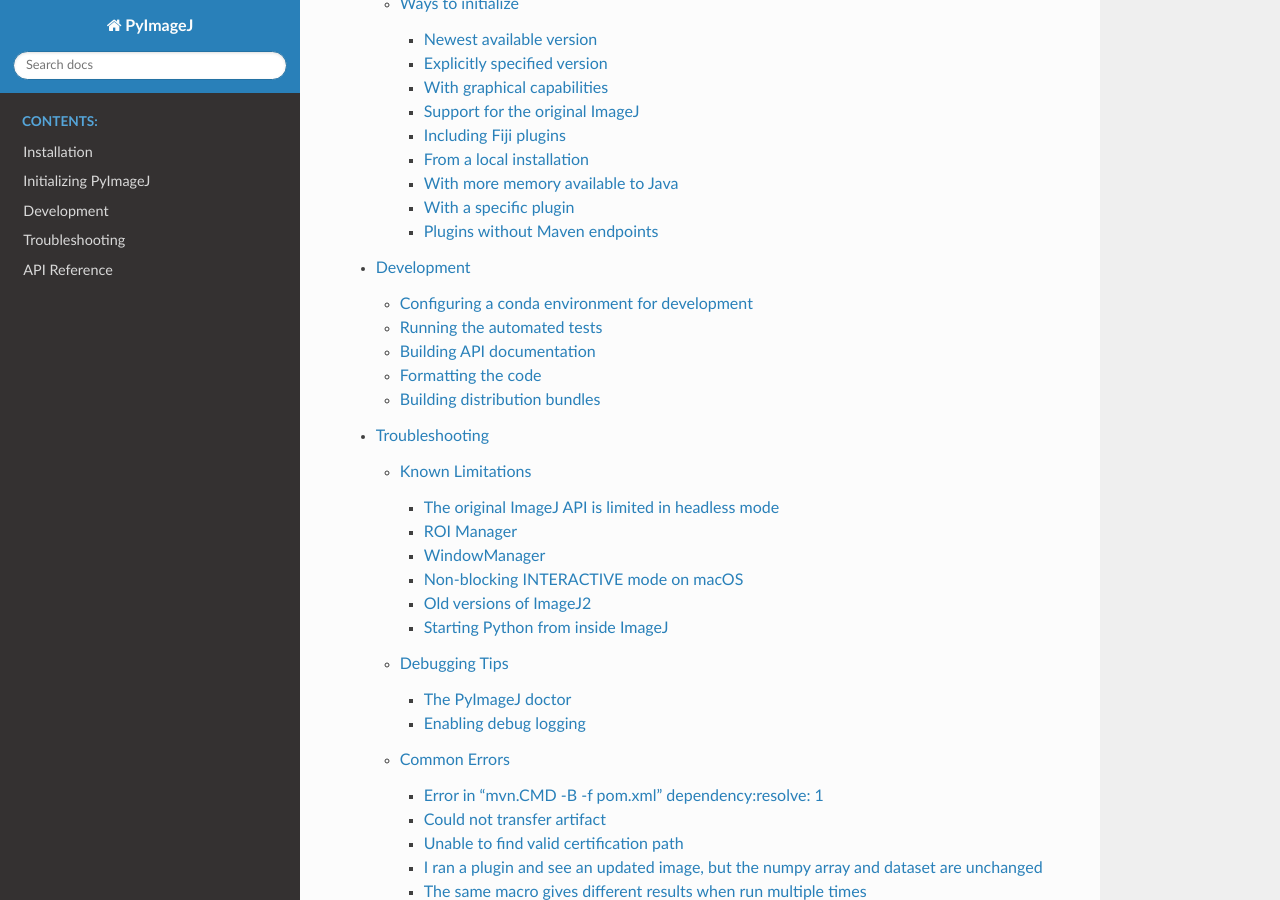
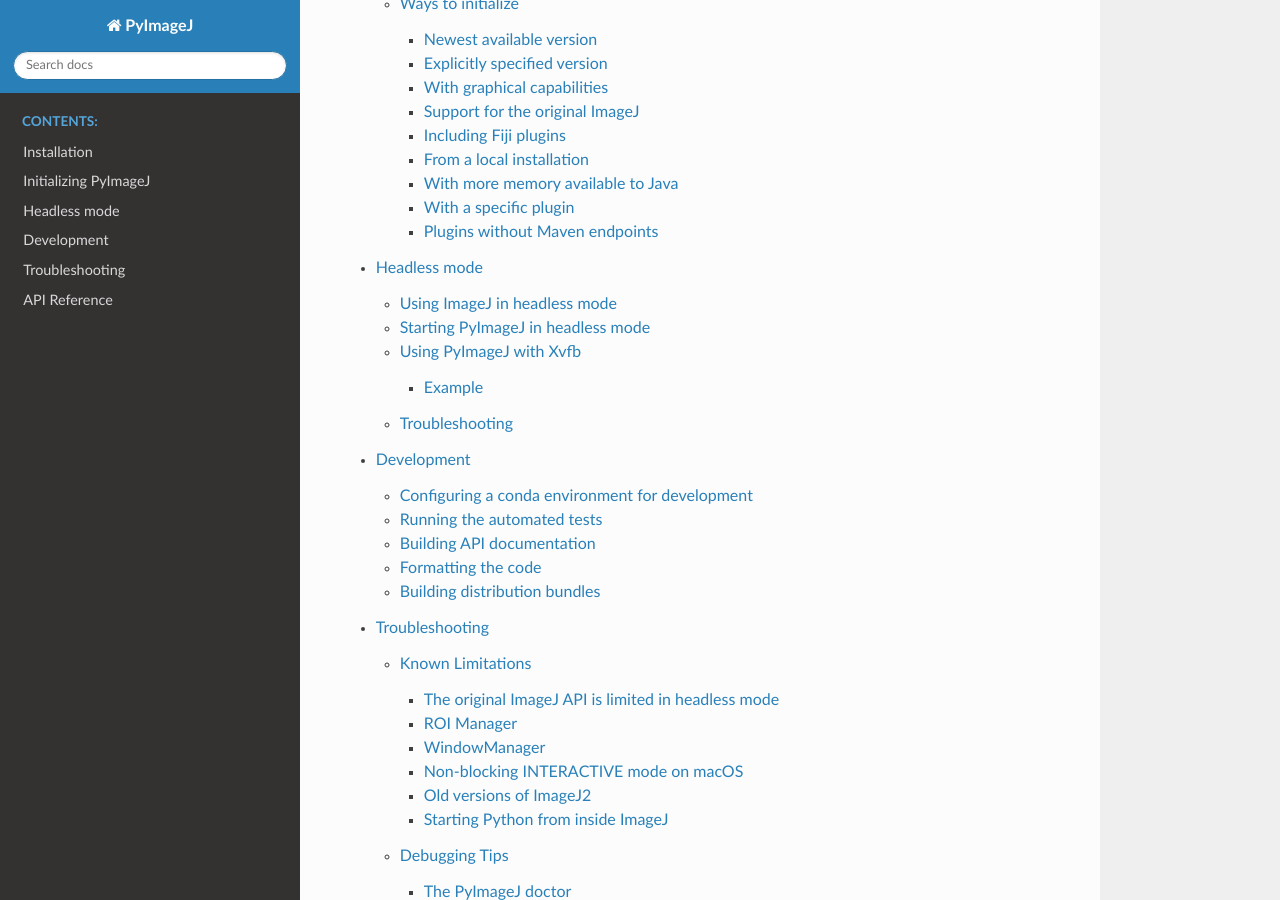
Before and after one commit to imagej/pyimagej, a Sphinx documentation site: the page built from doc/rtd/source/index.rst, in a window 1280 px wide and 900 px high, scrolled down 696 px. Built offline with Sphinx 7.4.7 and the Read the Docs theme 2.0.0, drawn with Linux system fonts in a browser that asks for light colours; some of the changed lines change nothing that is shown.

Commit message:
Add Headless and Xvfb docs to rtd
For ease of reading, I merged the Headless.md
and Xvfb.md documents into one -> headless.rst
file.

```diff
--- /dev/null
+++ b/doc/rtd/source/headless.rst
@@ -0,0 +1,168 @@
+Headless mode
+=============
+
+Using ImageJ in headless mode
+-----------------------------
+
+It is an increasingly common scenario to want to do image processing on
+a cloud computing node (e.g. running notebooks on
+`Binder <https://mybinder.org/>`__ or `Google
+Colab <https://colab.research.google.com>`__). Unfortunately, the
+original ImageJ was only designed to be a GUI-based desktop application,
+so it does not natively support true
+`headless <https://en.wikipedia.org/wiki/Headless_computer>`__
+operation, i.e. without a display attached.
+
+The `ImageJ2 <https://imagej.net/software/imagej2>`__ project, however,
+does support headless operation for all its functions, due to its
+careful `separation of
+concerns <https://imagej.net/develop/architecture#modularity>`__, and
+ImageJ2 includes a `backwards compatibility
+layer <https://imagej.net/libs/imagej-legacy>`__ that supports use some
+original ImageJ functionality while headless; the original ImageJ's core
+classes are `modified at runtime via
+Javassist <https://github.com/imagej/ij1-patcher>`__.
+
+For more information about running ImageJ and/or ImageJ2 in headless
+mode, please read the `Running
+Headless <https://imagej.net/learn/headless>`__ and `Scripting
+Headless <https://imagej.net/scripting/headless>`__ pages of the ImageJ
+wiki.
+
+**Please note:** Not all original ImageJ functions are accessible while
+headless: e.g., many methods of ``RoiManager`` and ``WindowManager`` do
+not work without a graphical environment. To work around this
+limitation, you can use `Xvfb <Xvfb>`__ to run ImageJ inside a “virtual”
+graphical environment without a physical screen present.
+
+Starting PyImageJ in headless mode
+----------------------------------
+
+When you initialize PyImageJ with no arguments, it runs in headless mode
+by default:
+
+.. code:: python
+
+   import imagej
+   ij = imagej.init()
+
+For clarity, you can explicitly specify headless mode by passing the
+``mode='headless'`` setting:
+
+.. code:: python
+
+   ij = imagej.init(mode='headless')
+
+Under the hood, the headless mode flag initializes the Java Virtual
+Machine with ``-Djava.awt.headless=true``.
+
+For more about PyImageJ initialization, see the
+`Initialization <Initialization>`__ guide.
+
+Using PyImageJ with Xvfb
+------------------------
+
+Workflows that require headless operation but also need to interact with
+ImageJ elements that are tied to the GUI, can be achieved with virtual
+displays. Using Xvfb we can create a virtual frame buffer for ImageJ's
+GUI elemnts without displaying any screen output. On Linux systems that
+already have a graphical environment installed (*e.g.* GNOME), you only
+need to install ``xvfb``.
+
+.. code:: console
+
+   $ sudo apt install xvfb
+
+However on fresh Linux servers that do not have any installed
+environment (*e.g.* Ubuntu Server 20.04.3 LTS), additional X11 related
+packages will need to be installed for PyImageJ.
+
+.. code:: console
+
+   $ sudo apt install libxrender1 libxtst6 libxi6 fonts-dejavu fontconfig
+
+After ``xvfb`` has been installed you can have ``xvfb`` create the
+virtual display for you and run a script with:
+
+.. code:: console
+
+   $ xvfb-run -a python script.py
+
+Alternatively you can create the virtual frame buffer manually before
+you start your PyImageJ session:
+
+.. code:: console
+
+   $ export DISPLAY=:1
+   $ Xvfb $DISPLAY -screen 0 1400x900x16 &
+
+In either case however, you need to initialize PyImageJ in
+``interactive`` and not ``headless`` mode so the GUI can be created in
+the virtual display:
+
+.. code:: python
+
+   import imagej
+
+   ij = imagej.init(mode='interactive')
+
+Example
+~~~~~~~~
+
+Below we have an example on how to run PyImageJ headlessly using
+``imagej.init(mode='interactive')`` and Xvfb.
+
+
+**Headless Xvfb example:**
+
+In addition to Xvfb, you will also need to have scikit-image installed
+in your environment to run the ``doc/examples/blob_detection_xvfb.py``
+example. The ``blob_detection_xvfb.py`` script is the headless version
+of the ``doc/examples/blob_detection_interactive.py`` example (please
+run ``blob_detection_interactive.py`` to view the scikit-image blob
+detection output).
+
+The headless example opens the ``test_image.tif`` sample image, detects
+the blobs via scikit-image's Laplacian of Gaussian algorithm, adds the
+blob detections to the ImageJ ``RoiManager``, measures the ROIs and
+returns a pandas dataframe of the measurement results. To run the
+example, run the following command to create the virtual frame buffer
+and run PyImageJ:
+
+.. code:: console
+
+   $ xvfb-run -a python blob_detection_xvfb.py
+
+The script should print the results pandas dataframe (the data from
+ImageJ's ``ResultsTable``) with 187 detections.
+
+.. code:: python
+
+   log4j:WARN No appenders could be found for logger (org.bushe.swing.event.EventService).
+   log4j:WARN Please initialize the log4j system properly.
+   log4j:WARN See http://logging.apache.org/log4j/1.2/faq.html#noconfig for more info.
+   ImageJ2 version: 2.5.0/1.53r
+   Output:
+            Area         Mean     Min     Max
+   0    1.267500  3477.416667  2219.0  5312.0
+   1    0.422500  2075.500000  1735.0  2529.0
+   2    0.422500  1957.750000  1411.0  2640.0
+   3    0.422500  1366.500000  1012.0  1913.0
+   4    0.422500  2358.500000  2100.0  2531.0
+   ..        ...          ...     ...     ...
+   182  0.422500  1205.750000  1124.0  1355.0
+   183  7.288125  1362.840580   703.0  2551.0
+   184  0.422500   920.500000   830.0  1110.0
+   185  0.422500  1345.250000  1260.0  1432.0
+   186  0.422500  1097.250000   960.0  1207.0
+
+   [187 rows x 4 columns]
+
+
+Troubleshooting
+---------------
+
+See the `Known Limitations section of the Troubleshooting
+guide <Troubleshooting#known-limitations>`__ for some further details
+about what does and does not work headless, and things to try when
+having difficulty with ImageJ's behavior in headless mode.
--- a/doc/rtd/source/index.rst
+++ b/doc/rtd/source/index.rst
@@ -19,6 +19,7 @@
 
    install
    initialization
+   headless
    development
    troubleshooting
    api
```
